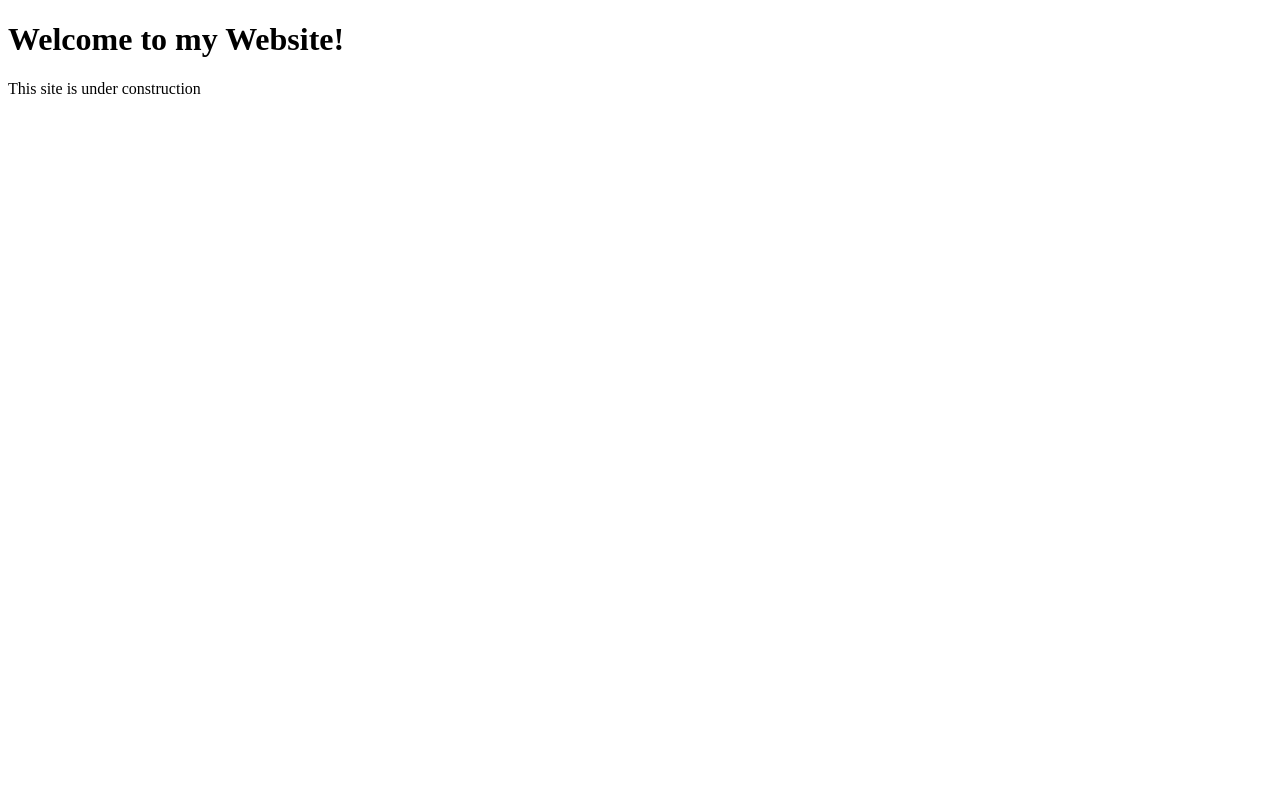
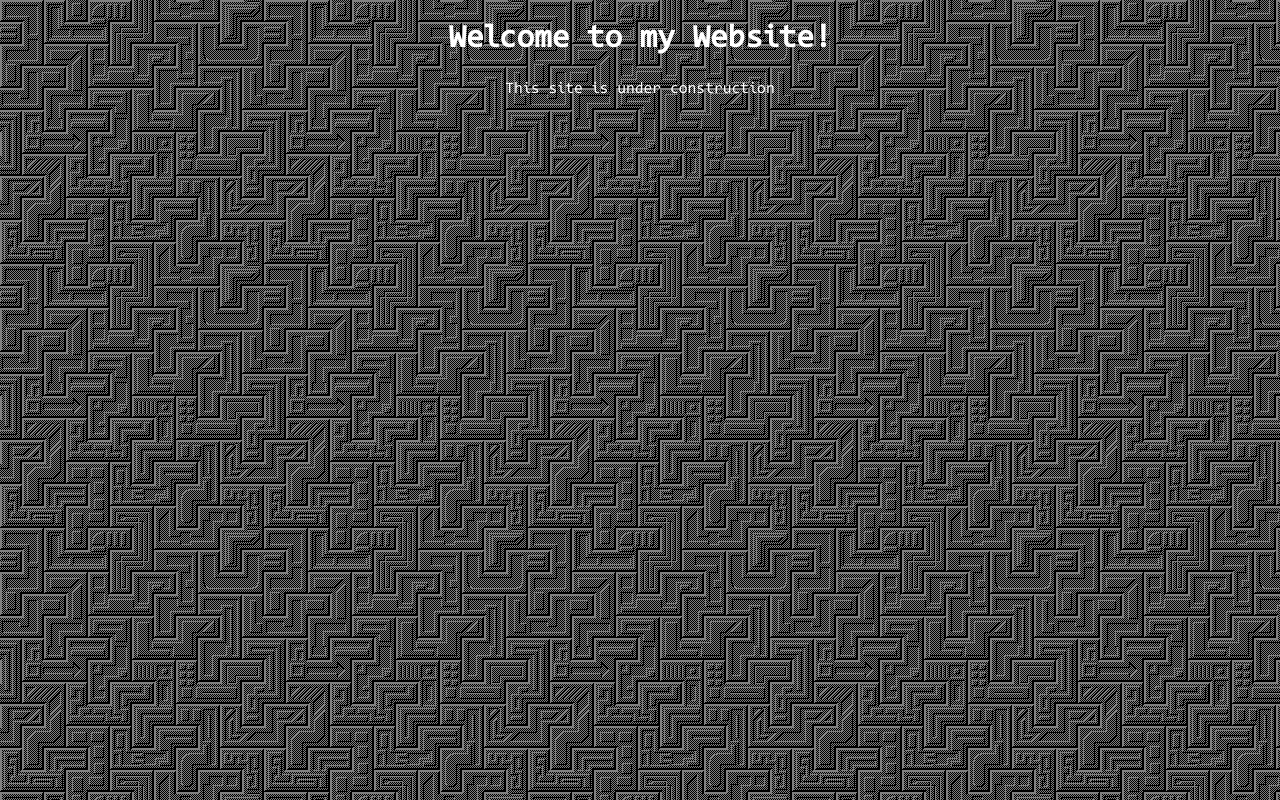
Before and after one commit to hq-tr/hq-tr.github.io, a plain HTML site: page index.html in a window 1280 px wide. Drawn offline with Linux system fonts and the light colour scheme.

Commit message:
update theme elements

```diff
--- a/index.html
+++ b/index.html
@@ -8,7 +8,9 @@
          If you include the next line in all your web pages, they will all share the same look.
          This makes it easier to make new pages for your site. -->
     <!-- <link href="/style.css" rel="stylesheet" type="text/css" media="all">-->
+    <link href="style.css" rel="stylesheet" type="text/css" media="all">
     <style>
+
     </style>
   </head>
   <body>
--- /dev/null
+++ b/style.css
@@ -0,0 +1,11 @@
+body{
+        background:url('gmbg.gif');
+        font-family:'Code New Roman'!important;
+        color:white;
+        text-align:center;
+      }
+
+@font-face{
+  font-family:'Code New Roman';
+  src: url('Code New Roman.otf');
+}
```
Also changed, not shown: Code New Roman b.otf (added), Code New Roman i.otf (added), Code New Roman.otf (added), gmbg.gif (added).
